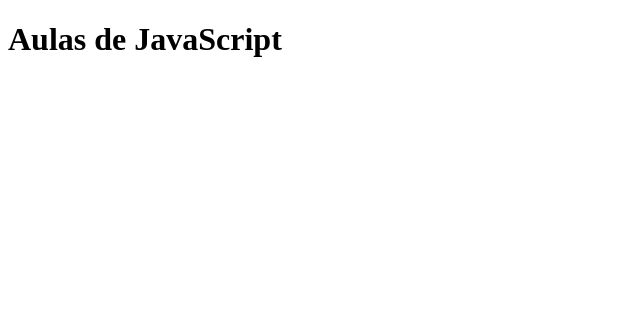
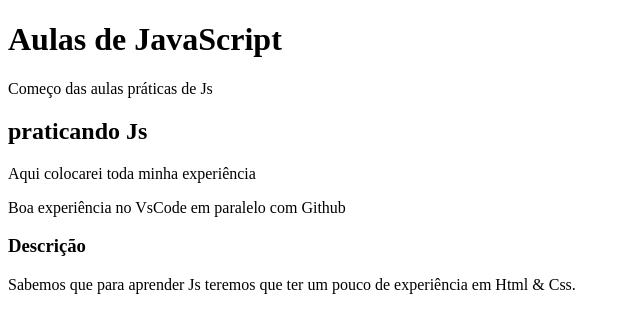
Before and after one commit to terrygomes/JavaScript_Aula, a plain HTML site: page index.html in a window 1280 px wide. Shown: the whole page, without its empty margins (0-640 px from the left). Drawn offline with Linux system fonts and the light colour scheme.

Commit message:
Aula na prática

```diff
--- a/index.html
+++ b/index.html
@@ -5,9 +5,34 @@
     <meta http-equiv="X-UA-Compatible" content="IE=edge">
     <meta name="viewport" content="width=device-width, initial-scale=1.0">
     <title>Aulas de JavaScript</title>
+    <script type="text/javascript" src="js/js.js"></script>
 </head>
 <body>
     <h1>Aulas de JavaScript</h1>
+    <p>Começo das aulas práticas de Js</p>
+
+    <div>
+        <h2>praticando Js</h2>
+        <p>Aqui colocarei toda minha experiência</p>
+
+        <p>
+            Boa experiência no VsCode em paralelo com Github <br>
+
+        </p>
+
+
+    </div>
+        <h3> Descrição</h3>
+
+        <p>
+            Sabemos que para aprender Js teremos que ter um pouco de experiência em Html & Css.
+
+        </p>
+    </div>
+
+    </div>
+
+
 
 </body>
 </html>
```
